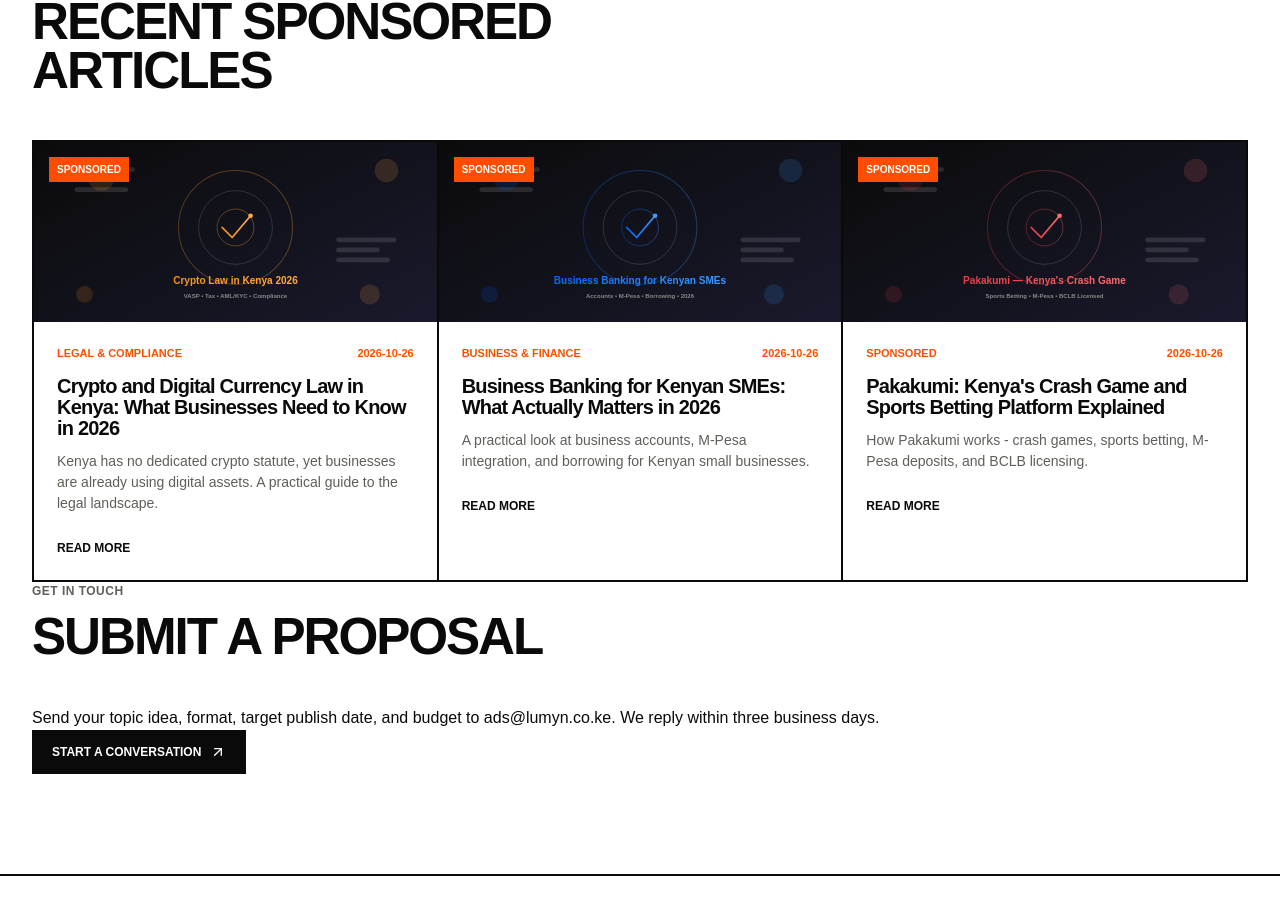
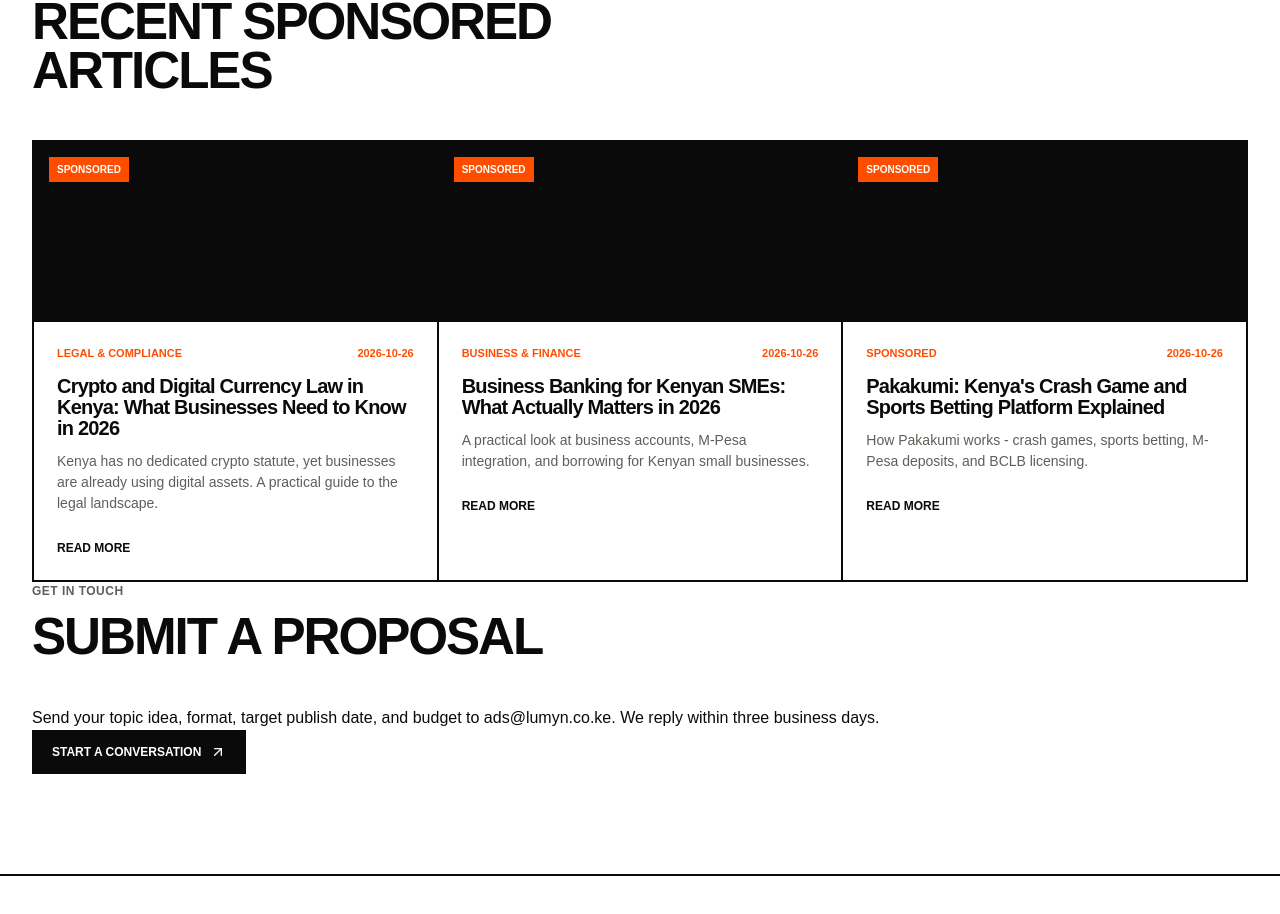
Before and after one commit to hit-sharq/Lumyn-SEO-system, a Next.js app: page /advertise in a window 1280 px wide. Shown: the part 773-1687 px from the top of the page. Built offline with nearby package versions, Linux system fonts and the light colour scheme.

Commit message:
Debug: remove img tags from card-grid

```diff
--- a/app/advertise/page.tsx
+++ b/app/advertise/page.tsx
@@ -66,7 +66,6 @@ export default function AdvertisePage() {
           {sponsored.map((item) => (
             <a key={item.slug} href={`/articles/${item.slug}`} className="content-card">
               <div className="card-image">
-                <img src={item.image} alt={item.title} />
                 <span className="card-index">SPONSORED</span>
               </div>
               <div className="card-body">
```
